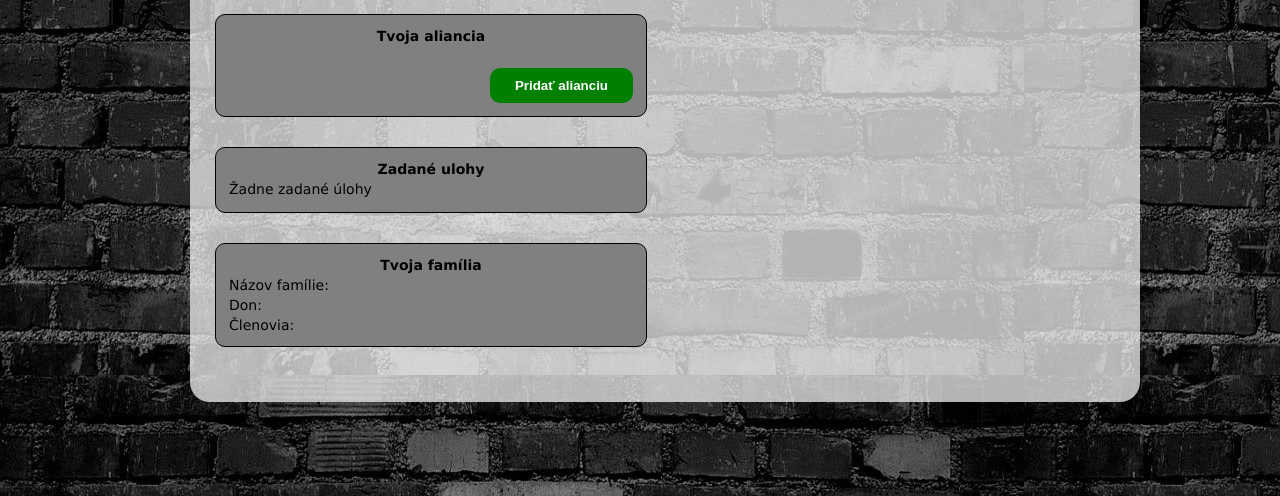
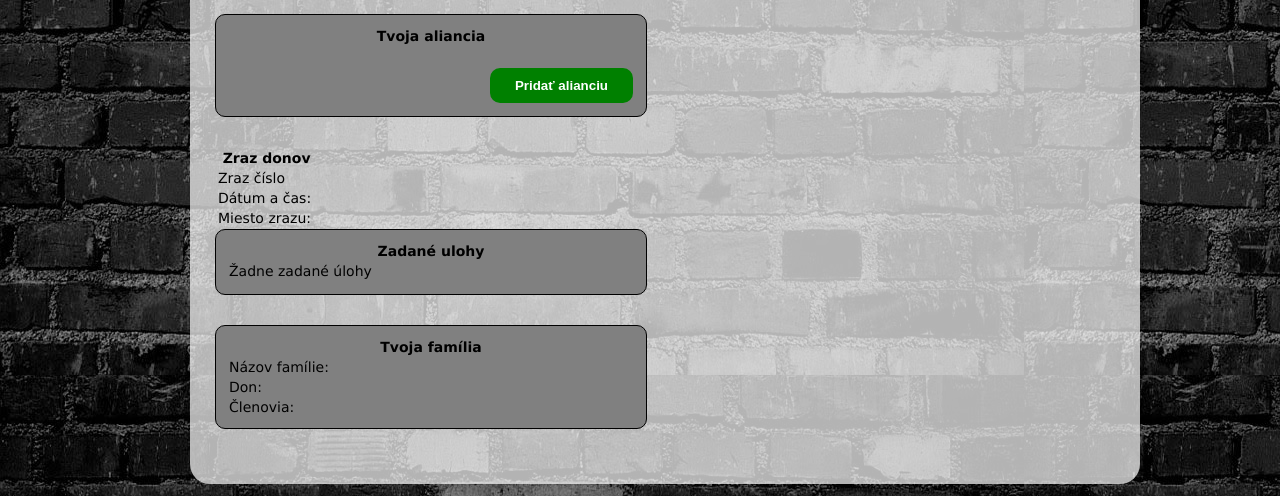
Before and after one commit to dida777/IIS-MafStory, a PHP site: page /home in a window 1280 px wide. Shown: the part 304-800 px from the top of the page. Run offline with PHP 8.4, Linux system fonts and the light colour scheme; the visitor is signed in with stand-in values (Sample User, id 1); tables that the repository leaves empty or names only in its code hold one stand-in row (values such as "Sample post"); data that the repository does not hold is empty.

Commit message:
bleeeeeeeeeeeeeeeee uz iba admin

```diff
--- a/kontrolery/HomeKontroler.php
+++ b/kontrolery/HomeKontroler.php
@@ -56,12 +56,19 @@ class HomeKontroler extends Kontroler {
 			// prihlaseny je DON
 			if ($_SESSION["typ"] == 1) {
 				$don = new Don($_SESSION["rodne_cislo"]);
+
+				$idcka_zrazov = Don::getIdZraz();
+				$this->data["pocet_zrazov"] = count($idcka_zrazov);
+
+				foreach ($idcka_zrazov as $zvolalZraz) {
+					$this->data["zraz_donov"] = new Zraz($zvolalZraz);
+					$this->data["info_miesta"][] = $this->data["zraz_donov"]->getGpsMiesta();
+					$this->data["info_id"][] = $this->data["zraz_donov"]->getIdZrazu();
+					$this->data["info_datumcas"][] = $this->data["zraz_donov"]->getDatumCas();
+					$this->data["usporiadatel"][] = Osoba::getOsoba($this->data["zraz_donov"]->getUsporiadatel());
+				}
+
 				$this->data["aliancia"] = new Aliancia($don->getAliancia());
-				// $zadavatelia_zrazov = Don::getZadavatelZraz();
-				// var_dump($zadavatelia_zrazov);
-				// $this->data["zraz_donov"] = new Zraz();
-				// $this->data["usporiadatel"] = Osoba::getOsoba($this->data["zraz_donov"]->getUsporiadatel());
-				// var_dump($this->data["zraz_donov"]);
 				$idcko_aliancie = $this->data["aliancia"]->getIdAliancie();
 				$this->data["info_uzemie"] = $don->getGpsUzemie();
 				$this->data["nazovFamilie"] = $don->getNazovFamilie();
--- a/modely/Aliancia.php
+++ b/modely/Aliancia.php
@@ -25,7 +25,6 @@ class Aliancia {
 	}
 
 	public static function delAliance( $cislo_aliancie){
-		var_dump($cislo_aliancie);
 		return Db::dotaz("DELETE FROM Aliancia WHERE id_aliancie = ?", [$cislo_aliancie]);
 	}
 
--- a/modely/Don.php
+++ b/modely/Don.php
@@ -6,6 +6,7 @@ class Don {
 	private $nazov_familie;
 	private $gps_uzemie;
 	private $aliancia;
+	private $zvolal_zraz;
 
 	function __construct ($rodne_cislo) {
 		$data = Db::dotazJeden("SELECT * FROM Don WHERE rodne_cislo = ?", [$rodne_cislo]);
@@ -14,15 +15,27 @@ class Don {
 			$this->nazov_familie = $data["nazov_familie"];
 			$this->gps_uzemie = $data["gps_uzemie"];
 			$this->aliancia = $data["aliancia"];
+			$this->zvolal_zraz = $data["zvolal_zraz"];
 		}
 	}
 
-	public static function getZadavatelZraz(){
-		return Db::dotazVsechny("SELECT D.rodne_cislo FROM Don JOIN Zraz ON rodne_cislo = usporiadatel");
+	public static function getIdZraz(){
+		return Db::dotazVsechny("SELECT zvolal_zraz FROM Don WHERE zvolal_zraz IS NOT NULL");
 	}
 
 	public static function getAllFamilia($rod_cislo){
 		return Db::dotazVsechny("SELECT nazov_familie FROM Don WHERE aliancia IS NULL AND rodne_cislo != ?", [$rod_cislo]);
+	}
+
+	public static function deleteZraz($r_cislo_dona, $id_zrazu){
+		try {
+			Db::dotaz("UPDATE Don SET zvolal_zraz = ? WHERE rodne_cislo = ?", [NULL, $r_cislo_dona]);
+			Zraz::delZrazu($id_zrazu);
+		} catch (Exception $e) {
+			var_dump($e->getMessage());
+			return 0;
+		}
+		return 1;
 	}
 
 	public static function deleteAliancia($r_cislo_dona, $id_aliancie){
@@ -32,7 +45,6 @@ class Don {
 			foreach ($r_cisla_donov as $jeden_don) {
 				Db::dotaz("UPDATE Don SET aliancia = ? WHERE rodne_cislo = ?", [NULL, $jeden_don["rodne_cislo"]]);
 			}
-			var_dump($id_aliancie);
 			Aliancia::delAliance($id_aliancie);
 		} catch (Exception $e) {
 			return 0;
@@ -80,4 +92,12 @@ class Don {
 		$this->aliancia = $aliancia;
 	}
 
+	public function getZvolalZraz() {
+		return $this->zvolal_zraz;
+	}
+
+	public function setZvolalZraz( $zvolal_zraz) {
+		$this->zvolal_zraz = $zvolal_zraz;
+	}
+
 }
--- a/modely/Zraz.php
+++ b/modely/Zraz.php
@@ -7,8 +7,8 @@ class Zraz {
 	private $usporiadatel;
 	private $gps_miesta;
 
-	function __construct () {
-		$data = Db::dotazVsechny("SELECT * FROM Zraz WHERE id_zrazu = id_zrazu");
+	function __construct ($id_zrazu) {
+		$data = Db::dotazJeden("SELECT * FROM Zraz_donov WHERE id_zrazu = ?", [$id_zrazu["zvolal_zraz"]]);
 		if($data != NULL) {
 			$this->id_zrazu = $data["id_zrazu"];
 			$this->datum_cas = $data["datum_cas"];
@@ -17,8 +17,13 @@ class Zraz {
 		}
 	}
 
+	public static function delZrazu($id_zraz) {
+		return Db::dotaz("DELETE FROM Zraz_donov WHERE id_zrazu = ?", [$id_zraz]);
+	}
+
 	public static function insertZraz($infos) {
-		return Db::dotaz("INSERT INTO Zraz (datum_cas, usporiadatel, gps_miesta) VALUES (?, ?, ?) ",[$infos["datum_cas"], $infos["usporiadatel"], $infos["gps_miesta"]]);
+		Db::dotaz("INSERT INTO Zraz_donov (datum_cas, usporiadatel, gps_miesta) VALUES (?, ?, ?) ",[$infos["datum_cas"], $infos["usporiadatel"], $infos["gps_miesta"]]);
+		return Db::dotaz("UPDATE Don SET zvolal_zraz = LAST_INSERT_ID() WHERE rodne_cislo = ?", [$infos["usporiadatel"]]);
 	}
 
 	public function getIdZrazu() {
--- a/pohledy/menu.phtml
+++ b/pohledy/menu.phtml
@@ -29,20 +29,23 @@
 				<?php endif; ?>
 			</table>
 		</div>
-<!-- 		<div id="zraz_donov">
+		<div id="zraz_donov">
 			<table>
 				<tr><th colspan="2">Zraz donov</th></tr>
 				<?php if ($zraz_donov != NULL) : ?>
-					<tr><td>Zraz číslo <?= $zraz_donov->getIdZrazu(); ?></td></tr>
-					<tr><td>Usporiadateľ:</td><td>meno dona</td>
-					<tr><td>Dátum a čas:</td><td><?= $zraz_donov->getDatumCas(); ?></td>
-					<tr><td>Miesto zrazu:</td><td><?= $zraz_donov->getGpsMiesta(); ?></td>
-					</tr>
+					<?php for ($i=0; $i < $pocet_zrazov; $i++) : ?>
+						<tr><td>Zraz číslo <?= $info_id[$i]; ?></td></tr>
+						<?php foreach($usporiadatel[$i] as $pohostitel) : ?>
+							<tr><td>Usporiadateľ:</td><td><?= $pohostitel["meno"] . " " . $pohostitel["priezvisko"]; ?></td></tr>
+						<?php endforeach; ?>
+						<tr><td>Dátum a čas:</td><td><?= $info_datumcas[$i]; ?></td></tr>
+						<tr><td>Miesto zrazu:</td><td><?= $info_miesta[$i]; ?></td></tr>
+					<?php endfor; ?>
 				<?php else : ?>
 					<tr><td>Žiadny zraz nie je naplanovaný.</td></tr>
 				<?php endif; ?>
 			</table>
-		</div> -->
+		</div>
 	<?php else : ?>
 		<h1>ČLEN</h1>
 		<p>Hodnosť: <?= $info_hodnost; ?></p>
```
Also changed, not shown: kontrolery/MeetingKontroler.php (+19 -2 lines), pohledy/meeting.phtml (+15 -0 lines).
